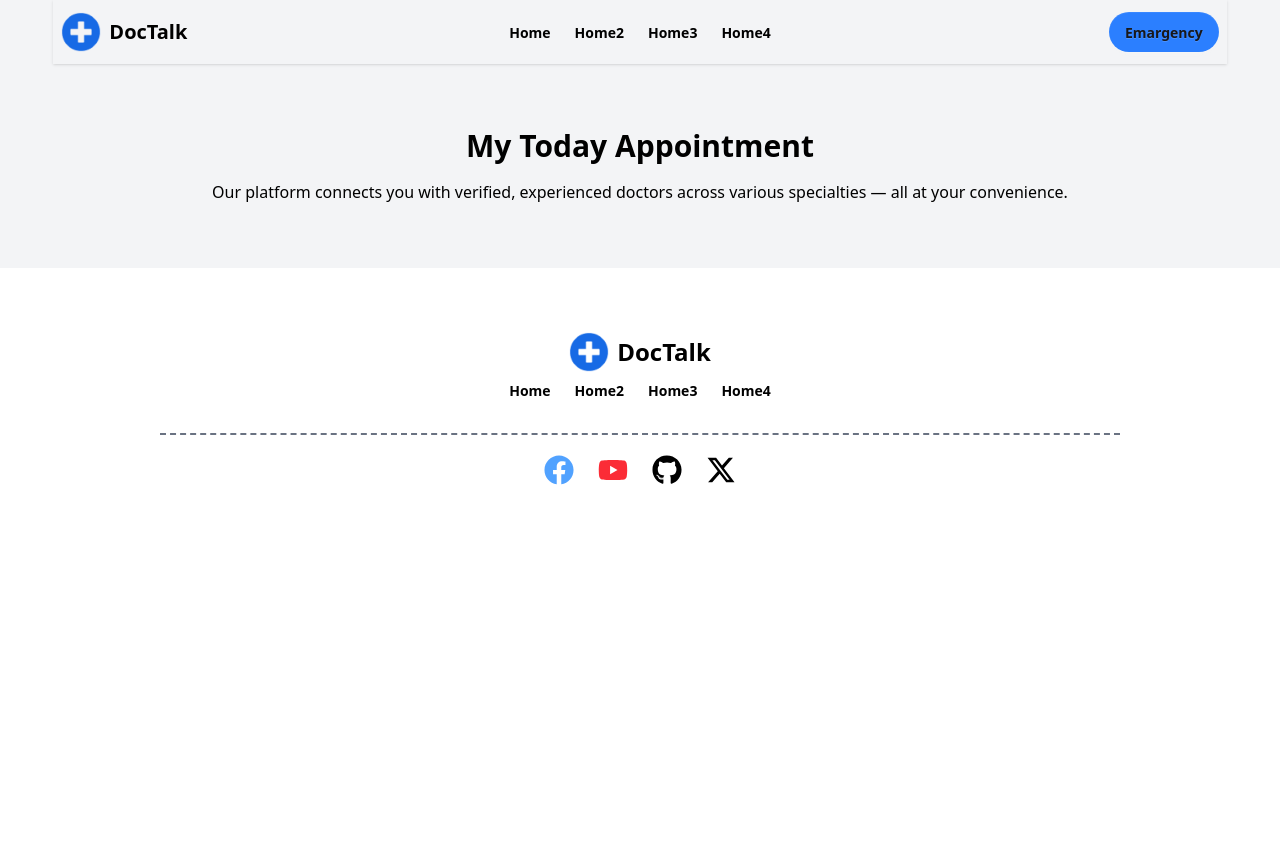
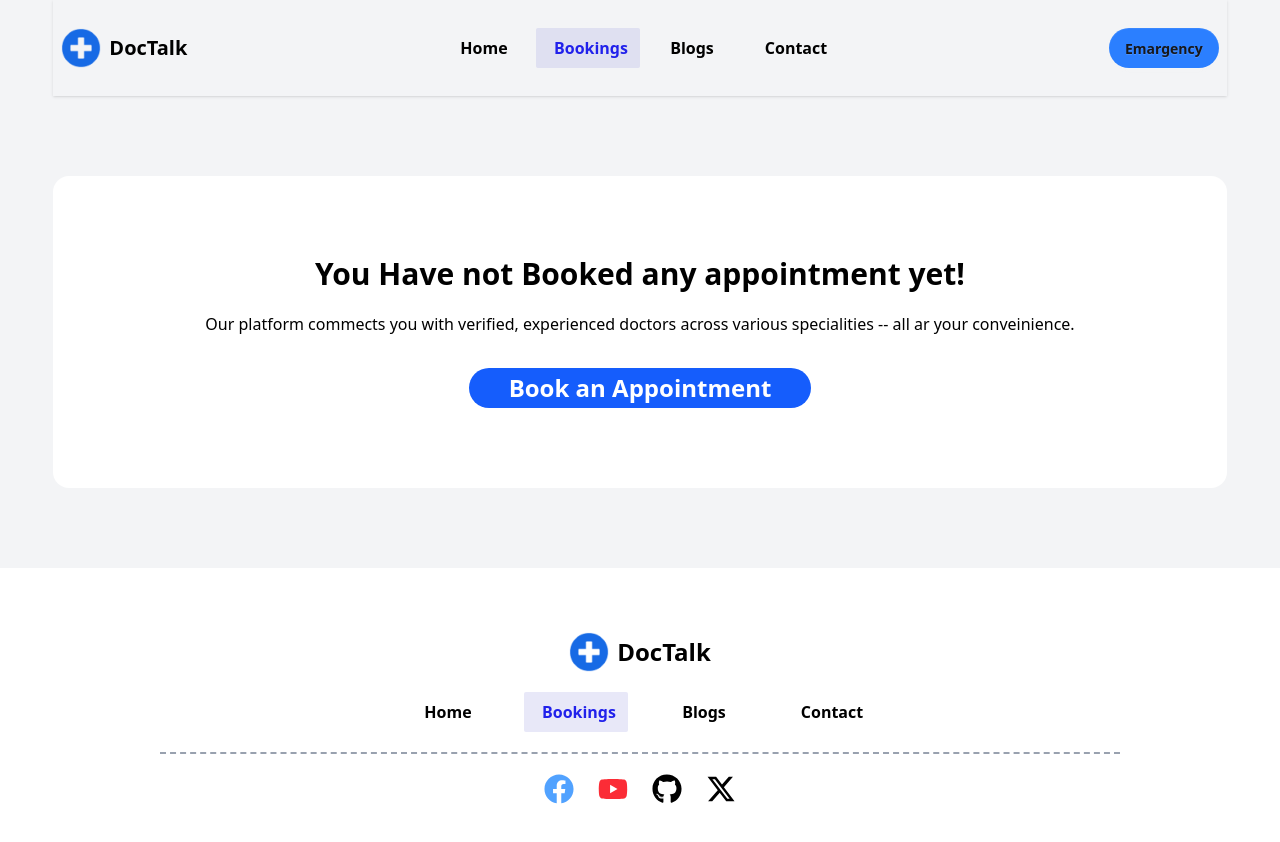
Before and after one commit to nurulafsarinfo/Medical-Appointment-Booking-Application-A08-, a React (Vite) app: page /my-booking-data in a window 1280 px wide. Shown: the top 842 px of the page. Before the commit the page ends 800 px from the top, so only its background shows below. Built offline with nearby package versions, Linux system fonts and the light colour scheme.

Commit message:
added blogs section

```diff
--- a/src/Routes/Routes.jsx
+++ b/src/Routes/Routes.jsx
@@ -5,6 +5,7 @@ import ErrorPage from "../pages/ErrorPage/ErrorPage";
 import Home from "../pages/Home/Home";
 import DoctorDetails from "../pages/DoctorDetails/DoctorDetails";
 import MyBooking from "../pages/MyBooking/MyBooking";
+import Blogs from "../pages/Blogs/Blogs";
 
 
 
@@ -17,7 +18,7 @@ export const router = createBrowserRouter([
         children: [
             {
                 index: true,
-                path: '/',
+                path: '/home',
                 loader: () => fetch("/doctorInfo.json").then(res=> res.json()),
                 element: <Home/>,
             },
@@ -30,7 +31,16 @@ export const router = createBrowserRouter([
                 path:'/my-booking-data',
                 loader: () => fetch("/doctorInfo.json").then(res => res.json()),
                 Component: MyBooking
-            }
+            },
+            {
+                path:'/blogs',
+                loader: () => fetch("/blogsData.json").then(res => res.json()),
+                Component: Blogs
+            },
+            // {
+            //     path: '/contact',
+            //     Component: Error
+            // }
 
 
         ]
--- /dev/null
+++ b/src/components/EmptyBooking/EmptyBooking.jsx
@@ -0,0 +1,16 @@
+import React from 'react';
+import { Link } from 'react-router';
+
+const EmptyBooking = () => {
+    return (
+        <div className='text-black text-center bg-white py-20 my-20 rounded-2xl'>
+            <p className='text-3xl font-bold'>You Have not Booked any appointment yet!</p>
+            <p className='mt-5'>Our platform commects you with verified, experienced doctors across various specialities -- all ar your conveinience.</p>
+            <Link to={'/home'}>
+                <button className='bg-blue-600 text-2xl font-semibold text-white px-10 py-1 rounded-full mt-8'>Book an Appointment</button>
+            </Link>
+        </div>
+    );
+};
+
+export default EmptyBooking;
--- a/src/components/Footer/Footer.jsx
+++ b/src/components/Footer/Footer.jsx
@@ -2,7 +2,7 @@ import React from 'react';
 import logo from '../../assets/logo.png'
 import { NavLink } from 'react-router';
 import { FaFacebook, FaYoutube } from 'react-icons/fa';
-import { FaGithub, FaTwitter, FaXTwitter} from 'react-icons/fa6';
+import { FaGithub, FaTwitter, FaXTwitter } from 'react-icons/fa6';
 
 
 const Footer = () => {
@@ -12,13 +12,13 @@ const Footer = () => {
                 <img className='w-10' src={logo} alt="" />
                 <a className="ml-2 text-2xl font-bold">DocTalk</a>
             </div>
-            <ul className="menu menu-horizontal px-1 gap-6 mb-6">
-                <NavLink to='/home' className='font-semibold'>Home</NavLink>
-                <NavLink to='/home' className='font-semibold'>Home2</NavLink>
-                <NavLink to='/home' className='font-semibold'>Home3</NavLink>
-                <NavLink to='/home' className='font-semibold'>Home4</NavLink>
+            <ul className="flex justify-center gap-6 my-5">
+                <NavLink to='/home' className='font-semibold  py-2 w-26 text-center'>Home</NavLink>
+                <NavLink to='/my-booking-data' className='font-semibold py-2 w-26 text-center'>Bookings</NavLink>
+                <NavLink to='/blogs' className='font-semibold py-2 w-26 text-center'>Blogs</NavLink>
+                <NavLink to='/contact' className='font-semibold py-2 w-26 text-center'>Contact</NavLink>
             </ul>
-            <p className='border-gray-500 border-t-2 border-dashed w-9/12 mb-5' ></p>
+            <p className='border-gray-400 border-t-2 border-dashed w-9/12 mb-5' ></p>
             <div className='flex gap-6'>
                 <a href="https://www.facebook.com/md.nurul.afsar.873095"><FaFacebook size={30} className="text-blue-400"></FaFacebook></a>
                 <a href="https://youtube.com"><FaYoutube size={30} className="text-red-500"></FaYoutube></a>
--- a/src/components/Header/Navbar.jsx
+++ b/src/components/Header/Navbar.jsx
@@ -1,6 +1,7 @@
 import React from 'react';
 import logo from '../../assets/logo.png'
 import { NavLink } from 'react-router';
+import '../../index.css'
 
 const Navbar = () => {
     return (
@@ -11,12 +12,18 @@ const Navbar = () => {
                     <a className="ml-2 text-xl font-bold">DocTalk</a>
                 </div>
                 <div className="navbar-center  lg:flex">
-                    <ul className="menu menu-horizontal px-1 gap-6">
-                        <NavLink to='/home' className='font-semibold'>Home</NavLink>
-                        <NavLink to='/home' className='font-semibold'>Home2</NavLink>
-                        <NavLink to='/home' className='font-semibold'>Home3</NavLink>
-                        <NavLink to='/home' className='font-semibold'>Home4</NavLink>
+                    <ul className="flex justify-center my-5">
+                        <NavLink to='/home' className='font-semibold  py-2 w-26 text-center'>Home</NavLink>
+                        <NavLink to='/my-booking-data' className='font-semibold py-2 w-26 text-center'>Bookings</NavLink>
+                        <NavLink to='/blogs' className='font-semibold py-2 w-26 text-center'>Blogs</NavLink>
+                        <NavLink to='/contact' className='font-semibold py-2 w-26 text-center'>Contact</NavLink>
                     </ul>
+                    {/* <ul className="menu menu-horizontal px-1 flex justify-center gap-6">
+                        <NavLink to='/home' className='font-semibold '>Home</NavLink>
+                        <NavLink to='/my-booking-data' className='font-semibold'>Bookings</NavLink>
+                        <NavLink to='/blogs' className='font-semibold'>Blogs</NavLink>
+                        <NavLink to='/contact' className='font-semibold '>Contact</NavLink>
+                    </ul> */}
                 </div>
                 <div className="navbar-end">
                     <a className="btn rounded-full bg-blue-500 border-none">Emargency</a>
--- a/src/index.css
+++ b/src/index.css
@@ -0,0 +1,10 @@
+div a.active{
+    background-color: rgba(156, 156, 223, 0.226);
+    color: rgb(33, 33, 235);
+    border-radius: 2px;
+    /* padding: 8px; */
+    padding-top: 8px;
+    padding-bottom: 8px;
+    padding-left: 18px;
+    padding-right: 18px;
+}
--- a/src/pages/Blogs/Blogs.jsx
+++ b/src/pages/Blogs/Blogs.jsx
@@ -1,9 +1,29 @@
 import React from 'react';
+import { useLoaderData } from 'react-router';
 
 const Blogs = () => {
+    const questionData = useLoaderData();
+    console.log('Question data : ', questionData)
     return (
-        <div>
-
+        <div className='text-black w-11/12 m-auto'>
+            <div className='text-center my-8'>
+                <h2 className='font-bold text-3xl mb-3'>Blogs</h2>
+                <p className='text-gray-600 font-medium'>Lest's explore some basic concept that will make you a good developer</p>
+            </div>
+            {
+                questionData.map((data, index) => {
+                    return (
+                        <div key={index} className=' rounded-2xl my-5 bg-white py-7 px-5'>
+                            <p className='font-medium text-xl'>Q. {data.question}</p>
+                            <div className='my-2 py-4 border-y-2 border-dashed border-gray-300'>
+                                <p className='font-medium text-lg text-blue-600'>Answer:</p>
+                                <p className='font-semibold text-gray-800'>{data.answer}</p>
+                            </div>
+                            <p className='font-semibold text-gray-500'>Added at: {data.date}</p>
+                        </div>
+                    )
+                })
+            }
         </div>
     );
 };
--- a/src/pages/ErrorPage/ErrorPage.jsx
+++ b/src/pages/ErrorPage/ErrorPage.jsx
@@ -2,7 +2,7 @@ import React from 'react';
 
 const ErrorPage = () => {
     return (
-        <div>
+        <div className='w-full h-full bg-white text-black'>
             <h1>Sorry !</h1>
             <h3>Page not Found.</h3>
         </div>
--- a/src/pages/MyBooking/MyBooking.jsx
+++ b/src/pages/MyBooking/MyBooking.jsx
@@ -1,7 +1,8 @@
-import React from 'react';
+import React, { useState } from 'react';
 import { useLoaderData } from 'react-router';
 import { getStoredBookedList, removeBookList } from '../../components/Utilities/_bookList';
-import Banner from '../../components/Banner/Banner';
+import EmptyBooking from '../../components/EmptyBooking/EmptyBooking';
+
 
 const MyBooking = () => {
     const fromStorageBookData = getStoredBookedList();
@@ -9,21 +10,31 @@ const MyBooking = () => {
 
 
     const bookMarkedDoctors = datas.filter(doc => fromStorageBookData.includes(doc.id));
+    const [data, setData] = useState(bookMarkedDoctors);
 
     console.log("filter find id: ", bookMarkedDoctors)
+
+    const handleRemove = (id) => {
+        removeBookList(id);
+        setData(getStoredBookedList())
+    }
 
 
 
     return (
         <div className='text-black w-11/12  m-auto'>
-            <div className='text-center my-16'>
-                <p className='text-3xl font-bold'>My Today Appointment</p>
-                <p className='my-4'>Our platform connects you with verified, experienced doctors across various specialties — all at your convenience.</p>
 
+            {
+                (data.length < 1) ?
+                    <EmptyBooking></EmptyBooking> :
+                        <div className='text-center my-16'>
+                            <p className='text-3xl font-bold'>My Today Appointment</p>
+                            <p className='my-4'>Our platform connects you with verified, experienced doctors across various specialties — all at your convenience.</p>
+                        </div>
+            }
 
-            </div>
             {
-                bookMarkedDoctors.map((docInfo, i) => {
+                data.map((docInfo, i) => {
                     console.log("doc infooooo: ", docInfo)
                     return (
                         <div key={i} className='bg-white my-10 p-5  rounded-2xl shadow-2xs'>
@@ -32,7 +43,7 @@ const MyBooking = () => {
                                 <p className='text-gray-500 font-semibold'>{docInfo.education}</p>
                                 <p className='text-gray-500 font-semibold'>Appointment Fee:  {docInfo.fee} Taka + Vat</p>
                             </div>
-                            <button onClick={()=> removeBookList(docInfo.id)} className='text-red-500 border w-full font-bold py-1 px-8 rounded-full'>Cancel from Book List</button>
+                            <button onClick={() => handleRemove(docInfo.id)} className='text-red-500 border w-full font-bold py-1 px-8 rounded-full'>Cancel from Book List</button>
                         </div>
                     )
                 })
```
Also changed, not shown: src/components/Utilities/_bookList.jsx (+13 -17 lines), src/pages/DoctorDetails/DoctorDetails.jsx (+18 -12 lines).
